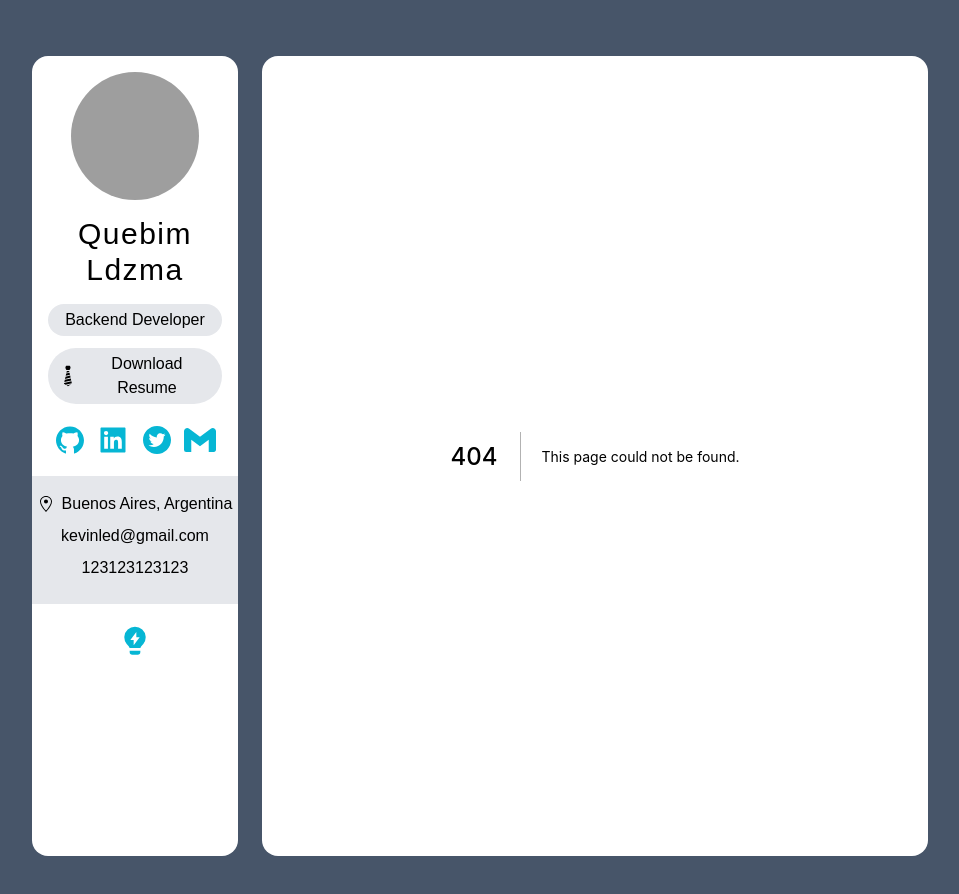
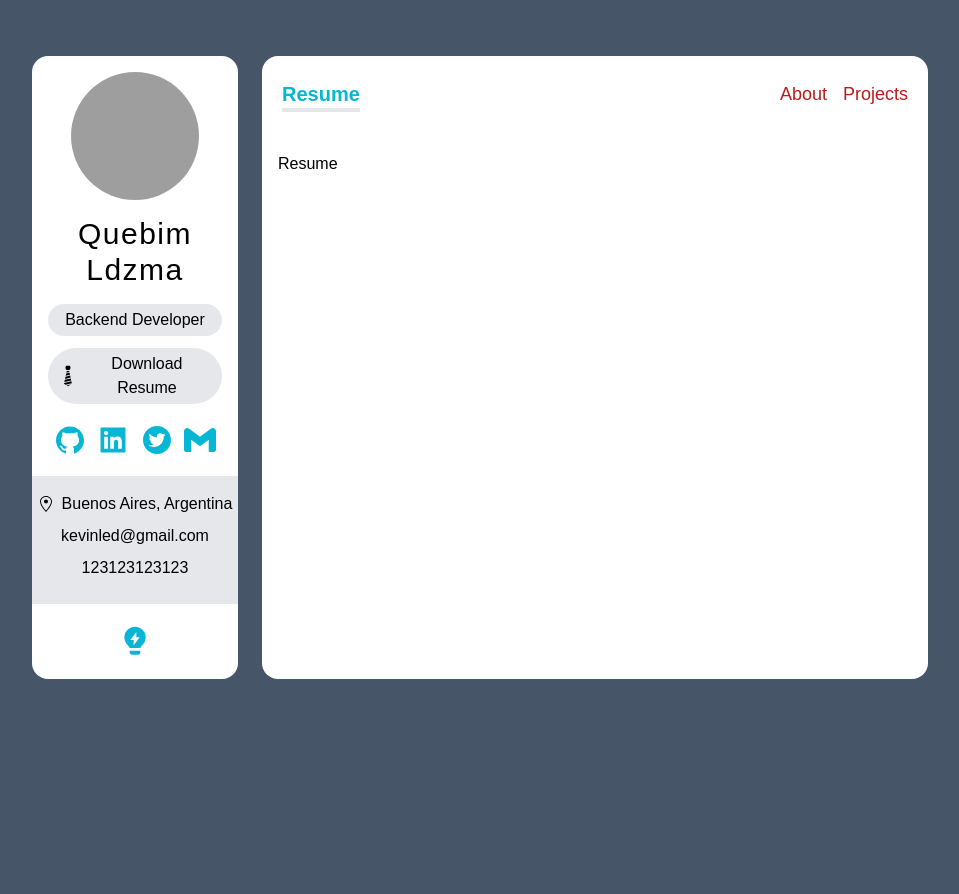
Before and after one commit to QU3B1M/next-portfolio-frontend, a Next.js app: page /resume in a window 1280 px wide. Before the commit this address had no page. Shown: the top 894 px of the page, without its empty margins (160-1119 px from the left). After the commit the page ends 800 px from the top, so only its background shows below. Built offline with nearby package versions, Linux system fonts and the light colour scheme; grey boxes are pictures that could not be loaded.

Commit message:
Added Navbar

```diff
--- /dev/null
+++ b/components/Navbar.tsx
@@ -0,0 +1,41 @@
+import Link from "next/link";
+import { useRouter } from "next/router";
+import { FunctionComponent, useEffect, useState } from "react";
+
+const NavItem: FunctionComponent<{
+	activeItem: string;
+	setActiveItem: Function;
+	name: string;
+	route: string;
+}> = ({ activeItem, setActiveItem, name, route }) => {
+	return activeItem !== name ? (
+		<Link href={route}>
+			<a>
+				<span onClick={() => setActiveItem(name)} className='hover:text-cyan-500'>{name}</span>
+			</a>
+		</Link>
+	) : null;
+};
+
+const Navbar = () => {
+	const [activeItem, setActiveItem] = useState<string>("");
+	const { pathname } = useRouter();
+	useEffect(() => {
+		if (pathname === "/") setActiveItem("About");
+		if (pathname === "/projects") setActiveItem("Projects");
+		if (pathname === "/resume") setActiveItem("Resume");
+	}, []);
+
+	return (
+		<div className="flex justify-between px-5 py-3 my-3">
+			<span className="text-xl font-bold border-b-4 text-cyan-500">{activeItem}</span>
+			<div className="flex space-x-4 text-lg text-red-700 ">
+				<NavItem activeItem={activeItem} setActiveItem={setActiveItem} name="About" route="/" />
+				<NavItem activeItem={activeItem} setActiveItem={setActiveItem} name="Projects" route="/projects" />
+				<NavItem activeItem={activeItem} setActiveItem={setActiveItem} name="Resume" route="/resume" />
+			</div>
+		</div>
+	);
+};
+
+export default Navbar;
--- a/pages/_app.tsx
+++ b/pages/_app.tsx
@@ -1,4 +1,5 @@
 import Sidebar from "../components/Sidebar";
+import Navbar from "../components/Navbar";
 import "../styles/globals.css";
 
 function MyApp({ Component, pageProps }) {
@@ -7,7 +8,8 @@
       {/* setea la sidebar lg: tamaño en large, el ultimo es para celus */}
       <div className="col-span-12 p-4 text-center bg-white lg:col-span-3 rounded-2xl"><Sidebar/></div>
       {/* setea el componente main lg: tamaño en large, el ultimo es para celus */}
-      <div className="col-span-12 bg-white lg:col-span-9 rounded-2xl">
+      <div className="flex flex-col col-span-12 bg-white lg:col-span-9 rounded-2xl">
+        <Navbar/>
         <Component {...pageProps} />
       </div>
     </div>
--- /dev/null
+++ b/pages/projects.tsx
@@ -0,0 +1,8 @@
+const projects = () => {
+  return (
+	<div className="p-4">
+    <h1>Projects</h1>
+	</div>
+  );
+};
+export default projects;
--- /dev/null
+++ b/pages/resume.tsx
@@ -0,0 +1,8 @@
+const resume = () => {
+  return (
+      <div className="p-4">
+        Resume
+      </div>
+  );
+}
+export default resume;
```
